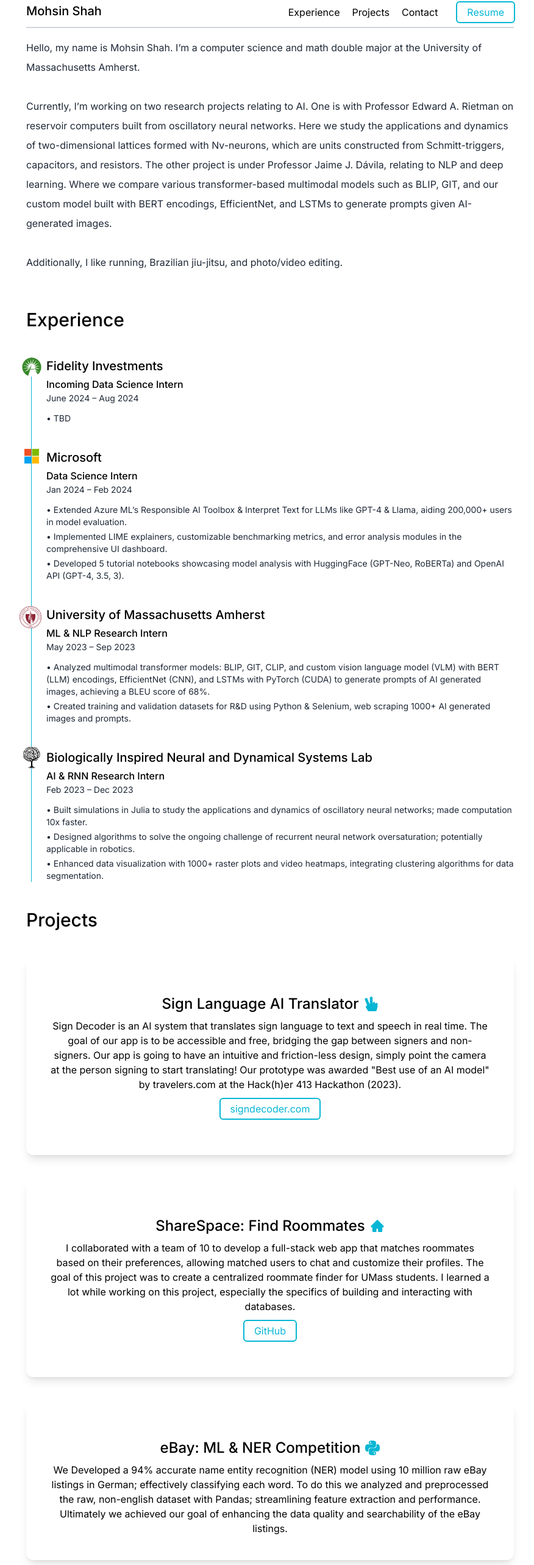
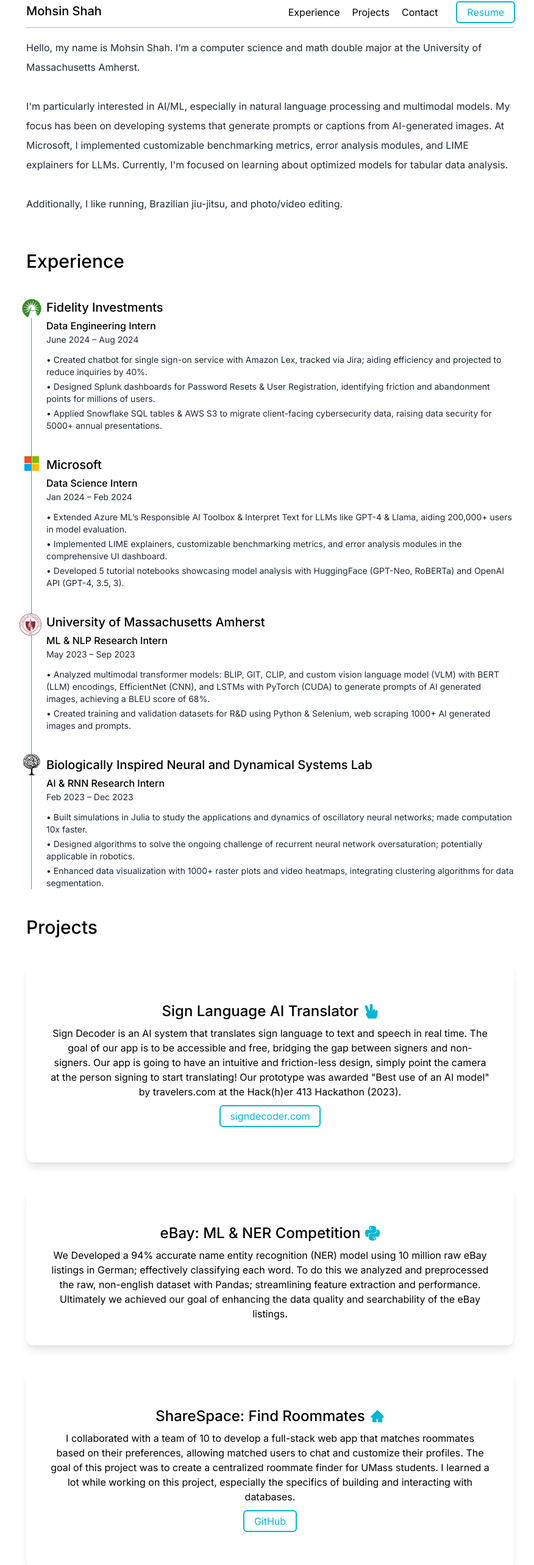
Before and after one commit to mohsinposts/mohsinposts.com, a Next.js app in the folder website/: page / in a window 1280 px wide. Shown: the part 36-2602 px from the top of the page at 61% size, without its empty margins (197-1073 px from the left). Built offline with nearby package versions, Linux system fonts and the light colour scheme.

Commit message:
updated information

```diff
--- a/website/app/page.tsx
+++ b/website/app/page.tsx
@@ -2,7 +2,7 @@
 import {AiFillGithub, AiFillLinkedin, AiFillHome} from 'react-icons/ai'
 import {FaEarlybirds, FaHandPeace} from 'react-icons/fa'
 import {BsTerminalFill} from 'react-icons/bs'
-import {SiTensorflow, SiPytorch, SiJulia, SiPython} from 'react-icons/si'
+import {SiTensorflow, SiPytorch, SiJulia, SiPython, SiYoutube} from 'react-icons/si'
 import Link from 'next/link';
 
 export default function Home() {
@@ -29,7 +29,7 @@
             Hello, my name is Mohsin Shah. I’m a computer science and math double major at the University of Massachusetts Amherst.
             </p>
             <p className='text-base py-4 leading-8 text-gray-800'>
-            Currently, I’m working on two research projects relating to AI. One is with Professor Edward A. Rietman on reservoir computers built from oscillatory neural networks. Here we study the applications and dynamics of two-dimensional lattices formed with Nv-neurons, which are units constructed from Schmitt-triggers, capacitors, and resistors. The other project is under Professor Jaime J. Dávila, relating to NLP and deep learning. Where we compare various transformer-based multimodal models such as BLIP, GIT, and our custom model built with BERT encodings, EfficientNet, and LSTMs to generate prompts given AI-generated images.
+            I'm particularly interested in AI/ML, especially in natural language processing and multimodal models. My focus has been on developing systems that generate prompts or captions from AI-generated images. At Microsoft, I implemented customizable benchmarking metrics, error analysis modules, and LIME explainers for LLMs. Currently, I'm focused on learning about optimized models for tabular data analysis.
             </p>
             <p className='text-base py-4 leading-8 text-gray-800'>
             Additionally, I like running, Brazilian jiu-jitsu, and photo/video editing.
@@ -45,9 +45,11 @@
                       <img src = "Fidelity.svg" alt="Fidelity Investments logo"/>
                   </span>
                   <h3 className="mb-1 font-medium text-xl">Fidelity Investments</h3>
-                  <h4 className="mb-1 font-medium text-base">Incoming Data Science Intern</h4>
+                  <h4 className="mb-1 font-medium text-base">Data Engineering Intern</h4>
                   <time className="block mb-4 text-sm font-normal leading-none text-gray-800">June 2024 – Aug 2024</time>
-                  <p className="text-sm mb-1 font-normal text-gray-800">• TBD</p>
+                  <p className="text-sm mb-1 font-normal text-gray-800">• Created chatbot for single sign-on service with Amazon Lex, tracked via Jira; aiding efficiency and projected to reduce inquiries by 40%.</p>
+                  <p className="text-sm mb-1 font-normal text-gray-800">• Designed Splunk dashboards for Password Resets & User Registration, identifying friction and abandonment points for millions of users.</p>
+                  <p className="text-sm mb-1 font-normal text-gray-800">• Applied Snowflake SQL tables & AWS S3 to migrate client-facing cybersecurity data, raising data security for 5000+ annual presentations.</p>
               </li>
               <li className="mb-10 ms-6">
                   <span className="absolute flex items-center justify-center w-6 h-6 -start-3">
@@ -107,7 +109,15 @@
               </div>
           </div>
 
-          <div className='group relative my-10'>
+            <div className='group relative my-10'>
+              <div className='invisible group-hover:visible absolute -inset-0.5 bg-gradient-to-br  from-cyan-100 to-teal-500 rounded-lg blur-md opacity-75'></div>
+              <div className='relative bg-white text-center shadow-lg p-10 rounded-xl'>
+                <h3 className='text-2xl font-medium pt-5 pb-2 flex items-center justify-center'>eBay: ML & NER Competition<SiPython className='fill-cyan-500 ml-2'/></h3>
+                <p>We Developed a 94% accurate name entity recognition (NER) model using 10 million raw eBay listings in German; effectively classifying each word. To do this we analyzed and preprocessed the raw, non-english dataset with Pandas; streamlining feature extraction and performance. Ultimately we achieved our goal of enhancing the data quality and searchability of the eBay listings.</p>
+              </div>
+            </div>
+
+            <div className='group relative my-10'>
               <div className='invisible group-hover:visible absolute -inset-0.5 bg-gradient-to-br  from-cyan-100 to-teal-500 rounded-lg blur-md opacity-75'></div>
               <div className='relative bg-white text-center shadow-lg p-10 rounded-xl'>
                 <h3 className='text-2xl font-medium pt-5 pb-2 flex items-center justify-center'>ShareSpace: Find Roommates<AiFillHome className='fill-cyan-500 ml-2'/></h3>
@@ -121,8 +131,8 @@
             <div className='group relative my-10'>
               <div className='invisible group-hover:visible absolute -inset-0.5 bg-gradient-to-br  from-cyan-100 to-teal-500 rounded-lg blur-md opacity-75'></div>
               <div className='relative bg-white text-center shadow-lg p-10 rounded-xl'>
-                <h3 className='text-2xl font-medium pt-5 pb-2 flex items-center justify-center'>eBay: ML & NER Competition<SiPython className='fill-cyan-500 ml-2'/></h3>
-                <p>We Developed a 94% accurate name entity recognition (NER) model using 10 million raw eBay listings in German; effectively classifying each word. To do this we analyzed and preprocessed the raw, non-english dataset with Pandas; streamlining feature extraction and performance. Ultimately we achieved our goal of enhancing the data quality and searchability of the eBay listings.</p>
+                <h3 className='text-2xl font-medium pt-5 pb-2 flex items-center justify-center'>Automated Video Content Creation App<SiYoutube className='fill-cyan-500 ml-2'/></h3>
+                <p>We developed an app that allows users to create social media videos by selecting book segments and narrator voices. This project automated the entire video creation process, including syncing background clips and on-screen text. As a result, we currently have over 5,000 followers.</p>
               </div>
             </div>
 
```
